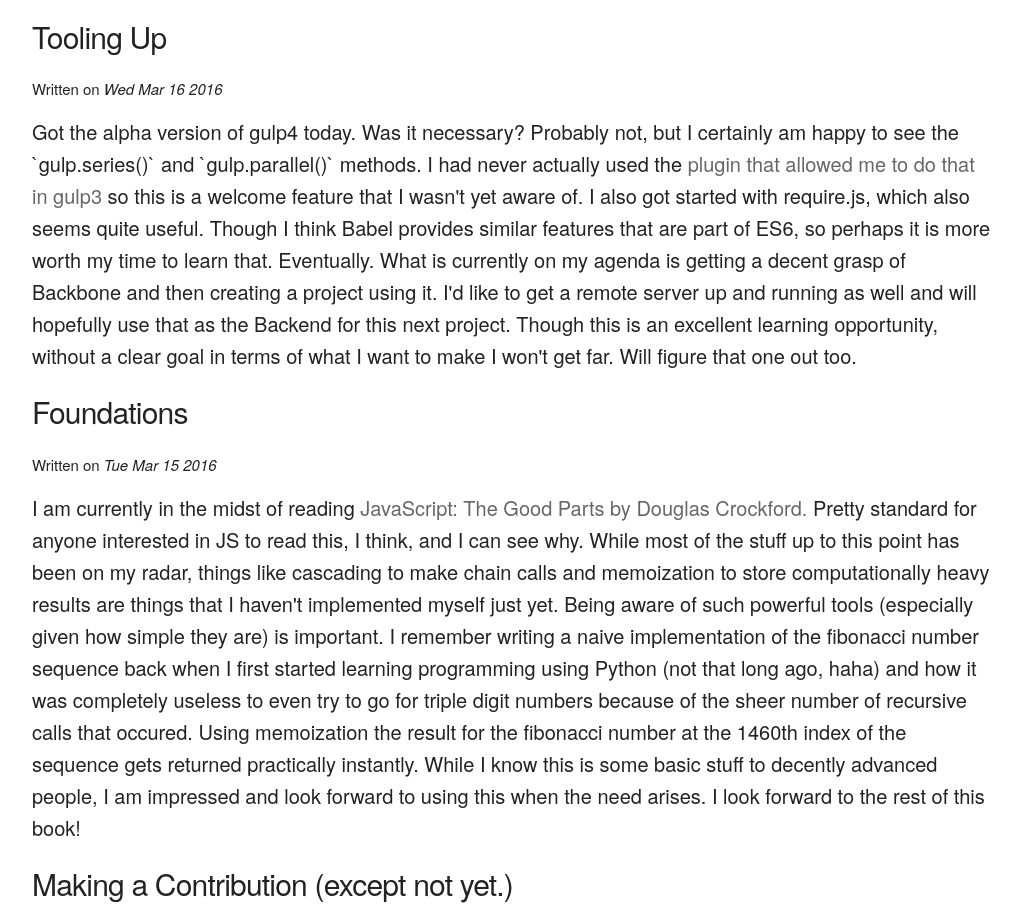
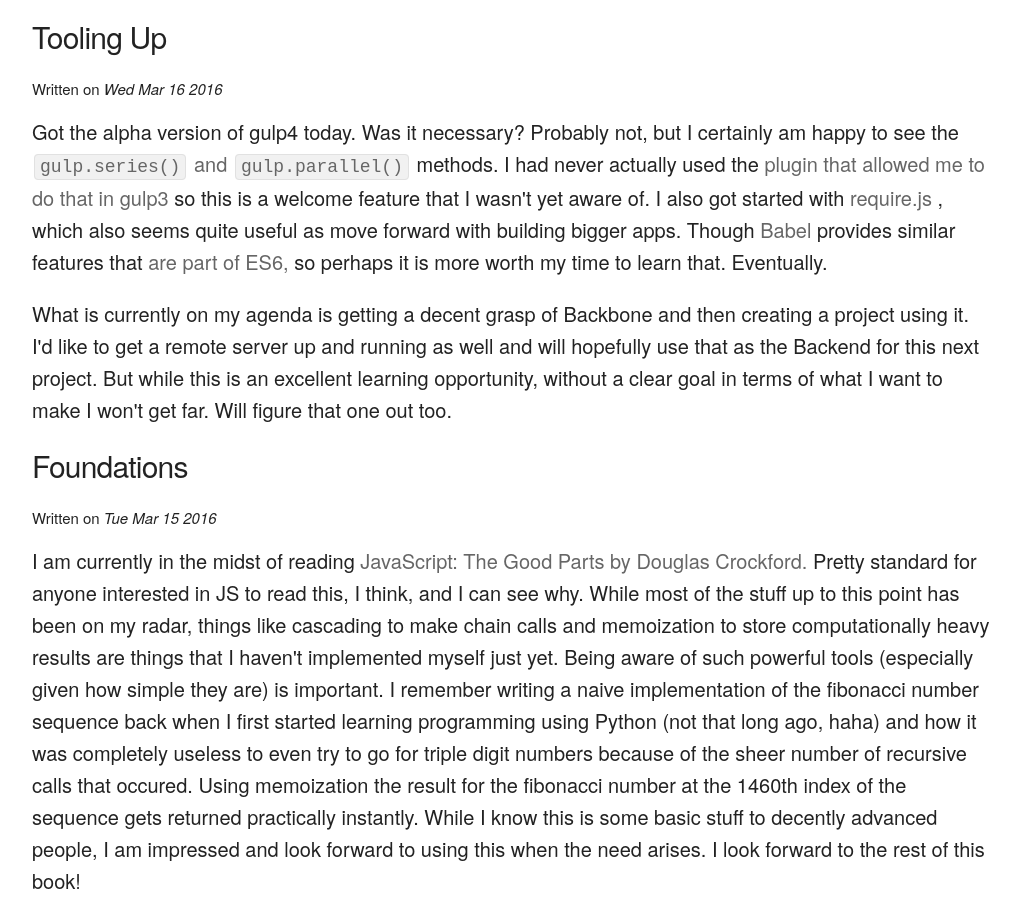
Before and after one commit to AndreiBoris/homebase, a website: page src/index.html in a window 1280 px wide. Shown: the part 2561-3474 px from the top of the page, without its empty margins (128-1148 px from the left). Drawn offline with nearby package versions, Linux system fonts and the light colour scheme; files that its build step writes are made by us from their sources; files whose address does not match are found by name.

Commit message:
fix: Clean up new article with links and code tags

```diff
--- a/src/index.html
+++ b/src/index.html
@@ -164,22 +164,35 @@
           <p>Written on <i>Wed Mar 16 2016</i></p>
           <p class="--bump-text-size">
             Got the alpha version of gulp4 today. Was it necessary? Probably
-            not, but I certainly am happy to see the `gulp.series()` and
-            `gulp.parallel()` methods. I had never actually used the
-            <a href="https://www.npmjs.com/package/run-sequence">
+            not, but I certainly am happy to see the
+            <a target="_blank" href="http://fettblog.eu/gulp-4-parallel-and-series/">
+              <code>gulp.series()</code> and <code>gulp.parallel()</code>
+            </a>
+             methods. I had never actually used the
+            <a target="_blank" href="https://www.npmjs.com/package/run-sequence">
               plugin that allowed me to do that in gulp3
             </a> so this is a welcome feature that I wasn't yet aware of.
 
-            I also got started with require.js, which also seems quite useful.
-            Though I think Babel provides similar features that are part of ES6,
-            so perhaps it is more worth my time to learn that. Eventually.
-
+            I also got started with
+            <a target="_blank" href="http://requirejs.org/">
+              require.js
+            </a>
+            , which also seems quite useful as move forward with building bigger
+            apps. Though
+            <a target="_blank" href="https://babeljs.io/">
+              Babel
+            </a> provides similar features that
+            <a target="_blank" href="http://www.2ality.com/2014/09/es6-modules-final.html">
+            are part of ES6,
+            </a> so perhaps it is more worth my time to learn that. Eventually.
+            </p>
+            <p class="--bump-text-size">
             What is currently on my agenda is getting a decent grasp of Backbone
             and then creating a project using it. I'd like to get a remote
             server up and running as well and will hopefully use that as the
-            Backend for this next project. Though this is an excellent learning
-            opportunity, without a clear goal in terms of what I want to make I
-            won't get far. Will figure that one out too.
+            Backend for this next project. But while this is an excellent
+            learning opportunity, without a clear goal in terms of what I want
+            to make I won't get far. Will figure that one out too.
           </p>
         </article>
         <article>
@@ -187,7 +200,7 @@
           <p>Written on <i>Tue Mar 15 2016</i></p>
           <p class="--bump-text-size">
             I am currently in the midst of reading
-            <a href="http://www.amazon.com/JavaScript-Good-Parts-Douglas-Crockford/dp/0596517742">
+            <a target="_blank" href="http://www.amazon.com/JavaScript-Good-Parts-Douglas-Crockford/dp/0596517742">
               JavaScript: The Good Parts by Douglas Crockford.
             </a>
             Pretty standard for anyone interested in JS to read this, I think,
```
Also changed, not shown: index.html (+1 -1 lines).
